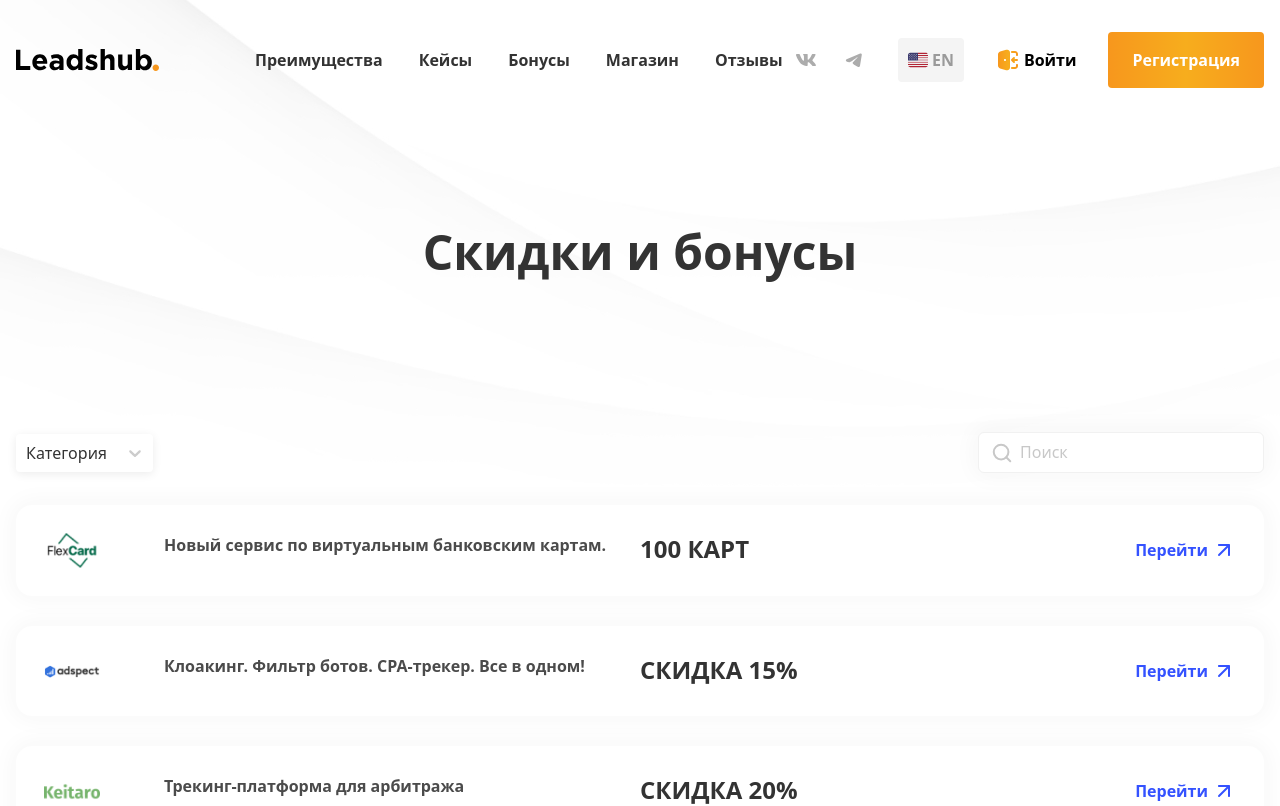
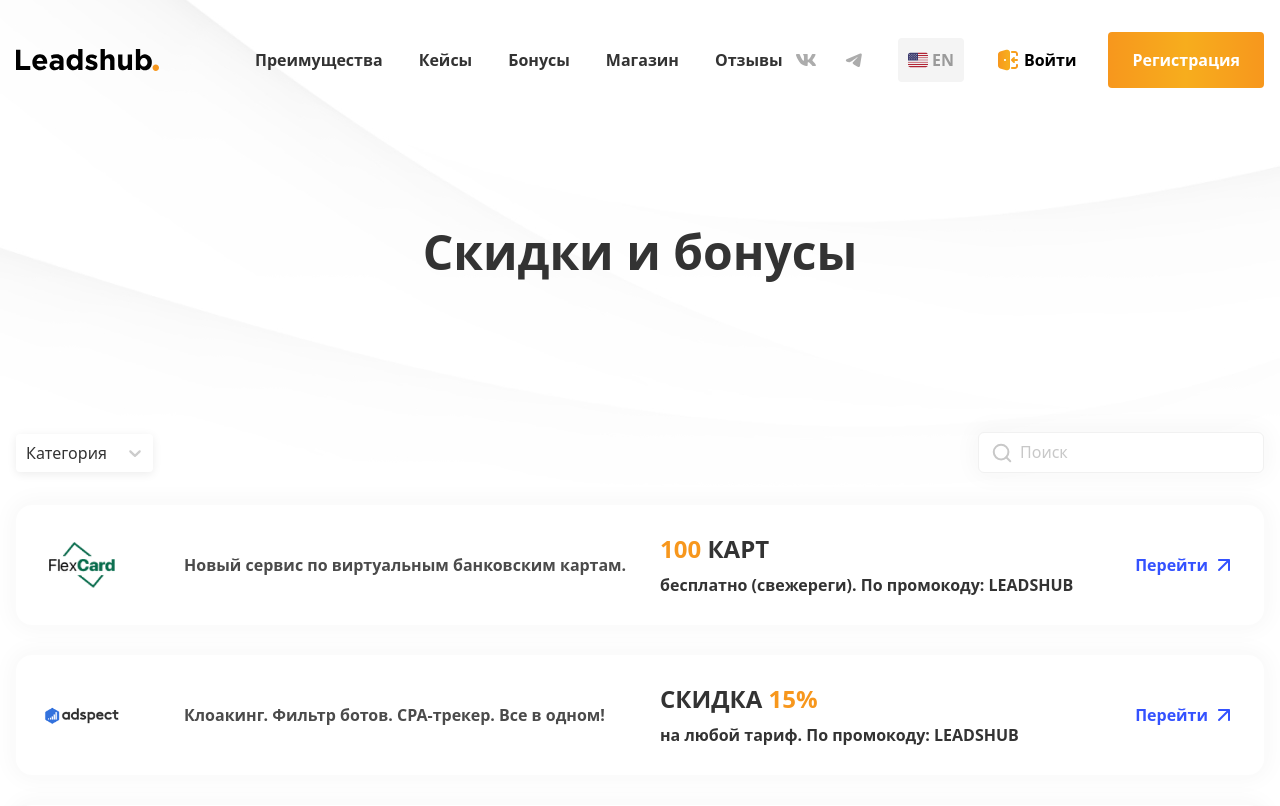
Before and after one commit to bryzZz/some-landing, a React (Vite) app: page /some-landing/bonuses in a window 1280 px wide. Shown: the top 806 px of the page. Built offline with nearby package versions, Linux system fonts and the light colour scheme; a web font is replaced by a local one.

Commit message:
change Bonuses and Contacts

```diff
--- a/src/pages/Bonuses/Bonuses.tsx
+++ b/src/pages/Bonuses/Bonuses.tsx
@@ -6,60 +6,136 @@
 import Bonus2 from "assets/images/bonuses-2.png";
 import Bonus3 from "assets/images/bonuses-3.png";
 import { ReactComponent as ExternalLink } from "assets/icons/external-link.svg";
+import { twMerge } from "tailwind-merge";
 
 const bonuses = [
   {
     img: Bonus1,
     text: "Новый сервис по виртуальным банковским картам.",
-    bonus: "100 карт",
+    bonusLeft: {
+      value: "100",
+      highlight: true,
+    },
+    bonusRight: {
+      value: "карт",
+    },
+    promocodeText: "бесплатно (свежереги). По промокоду:",
+    promocode: "LEADSHUB",
     link: "/",
   },
   {
     img: Bonus2,
     text: "Клоакинг. Фильтр ботов. CPA-трекер. Все в одном!",
-    bonus: "скидка 15%",
+    bonusLeft: {
+      value: "скидка",
+    },
+    bonusRight: {
+      value: "15%",
+      highlight: true,
+    },
+    promocodeText: "на любой тариф. По промокоду:",
+    promocode: "LEADSHUB",
     link: "/",
   },
   {
     img: Bonus3,
     text: "Трекинг-платформа для арбитража",
-    bonus: "скидка 20%",
+    bonusLeft: {
+      value: "скидка",
+    },
+    bonusRight: {
+      value: "20%",
+      highlight: true,
+    },
+    promocodeText:
+      "на покупку для нового клиента сроком до 3х месяцев. По промокоду:",
+    promocode: "LEADSHUB",
     link: "/",
   },
   {
     img: Bonus1,
     text: "Новый сервис по виртуальным банковским картам.",
-    bonus: "100 карт",
+    bonusLeft: {
+      value: "100",
+      highlight: true,
+    },
+    bonusRight: {
+      value: "карт",
+    },
+    promocodeText: "бесплатно (свежереги). По промокоду:",
+    promocode: "LEADSHUB",
     link: "/",
   },
   {
     img: Bonus2,
     text: "Клоакинг. Фильтр ботов. CPA-трекер. Все в одном!",
-    bonus: "скидка 15%",
+    bonusLeft: {
+      value: "скидка",
+    },
+    bonusRight: {
+      value: "15%",
+      highlight: true,
+    },
+    promocodeText: "на любой тариф. По промокоду:",
+    promocode: "LEADSHUB",
     link: "/",
   },
   {
     img: Bonus3,
     text: "Трекинг-платформа для арбитража",
-    bonus: "скидка 20%",
+    bonusLeft: {
+      value: "скидка",
+    },
+    bonusRight: {
+      value: "20%",
+      highlight: true,
+    },
+    promocodeText:
+      "на покупку для нового клиента сроком до 3х месяцев. По промокоду:",
+    promocode: "LEADSHUB",
     link: "/",
   },
   {
     img: Bonus1,
     text: "Новый сервис по виртуальным банковским картам.",
-    bonus: "100 карт",
+    bonusLeft: {
+      value: "100",
+      highlight: true,
+    },
+    bonusRight: {
+      value: "карт",
+    },
+    promocodeText: "бесплатно (свежереги). По промокоду:",
+    promocode: "LEADSHUB",
     link: "/",
   },
   {
     img: Bonus2,
     text: "Клоакинг. Фильтр ботов. CPA-трекер. Все в одном!",
-    bonus: "скидка 15%",
+    bonusLeft: {
+      value: "скидка",
+    },
+    bonusRight: {
+      value: "15%",
+      highlight: true,
+    },
+    promocodeText: "на любой тариф. По промокоду:",
+    promocode: "LEADSHUB",
     link: "/",
   },
   {
     img: Bonus3,
     text: "Трекинг-платформа для арбитража",
-    bonus: "скидка 20%",
+    bonusLeft: {
+      value: "скидка",
+    },
+    bonusRight: {
+      value: "20%",
+      highlight: true,
+    },
+    promocodeText:
+      "на покупку для нового клиента сроком до 3х месяцев. По промокоду:",
+    promocode: "LEADSHUB",
     link: "/",
   },
 ];
@@ -79,18 +155,46 @@
         </div>
 
         <div className="mb-40 flex flex-col gap-[30px]">
-          {bonuses.map(({ img, text, bonus, link }) => (
-            <div className="flex rounded-2xl bg-text-100 p-7 shadow-100">
+          {bonuses.map(
+            ({
+              img,
+              text,
+              bonusLeft,
+              bonusRight,
+              promocodeText,
+              promocode,
+              link,
+            }) => (
+              <div className="flex items-center rounded-2xl bg-text-100 p-7 shadow-100">
                 <img
-                className="w-full max-w-[120px] object-cover pr-16"
+                  className="w-full max-w-[140px] object-contain pr-16"
                   src={img}
                 />
                 <p className="sub-heading-3 mr-7 w-full max-w-md font-semibold">
                   {text}
                 </p>
-              <p className="mr-auto text-2xl font-extrabold uppercase text-text-400">
-                {bonus}
+                <div className="mr-auto max-w-md">
+                  <p className="mb-2 mr-auto text-2xl font-extrabold uppercase text-text-400">
+                    <span
+                      className={twMerge(
+                        bonusLeft.highlight && "text-primary-100"
+                      )}
+                    >
+                      {bonusLeft.value}
+                    </span>{" "}
+                    <span
+                      className={twMerge(
+                        bonusRight.highlight && "text-primary-100"
+                      )}
+                    >
+                      {bonusRight.value}
+                    </span>
                   </p>
+                  <p className="font-semibold text-text-400">
+                    {promocodeText}{" "}
+                    <span className="font-bold">{promocode}</span>
+                  </p>
+                </div>
                 <a
                   className="flex items-center gap-1 justify-self-end font-extrabold text-[#3452FF]"
                   href={link}
@@ -101,7 +205,8 @@
                   <ExternalLink />
                 </a>
               </div>
-          ))}
+            )
+          )}
         </div>
       </section>
 
--- a/src/pages/Contacts/Contacts.tsx
+++ b/src/pages/Contacts/Contacts.tsx
@@ -1,12 +1,13 @@
 import React, { useState } from "react";
+import { Link } from "react-router-dom";
+import { twMerge } from "tailwind-merge";
 
 import { TabPanel } from "components";
 
 import Person from "assets/icons/person.svg";
 import { ReactComponent as Telegram } from "assets/icons/telegram-2.svg";
 import { ReactComponent as Mail } from "assets/icons/mail.svg";
-import { Link } from "react-router-dom";
-import { twMerge } from "tailwind-merge";
+import ContactsImage from "assets/images/contacts-image.jpg";
 
 const contacts = [
   {
@@ -33,14 +34,14 @@
     items: [
       {
         avatar: Person,
-        name: "Снежана",
+        name: "Снежана2",
         role: "Advertise manager",
         telegram: "as",
         mail: "asd",
       },
       {
         avatar: Person,
-        name: "Дмитрий",
+        name: "Дмитрий2",
         role: "SEO",
         telegram: "as",
         mail: "asd",
@@ -52,14 +53,14 @@
     items: [
       {
         avatar: Person,
-        name: "Снежана",
+        name: "Снежана3",
         role: "Advertise manager",
         telegram: "as",
         mail: "asd",
       },
       {
         avatar: Person,
-        name: "Дмитрий",
+        name: "Дмитрий3",
         role: "SEO",
         telegram: "as",
         mail: "asd",
@@ -69,6 +70,24 @@
 ];
 
 const labels = contacts.map(({ label }) => label);
+
+const bottomContacts = [
+  {
+    title: "Поддержка в Telegram:",
+    link: "@leadshub_support",
+    Icon: Telegram,
+  },
+  {
+    title: "вопросы и предложения:",
+    link: "info@leadshub.pro",
+    Icon: Mail,
+  },
+  {
+    title: "Ваши резюме:",
+    link: "hr@leadshub.pro",
+    Icon: Mail,
+  },
+];
 
 export const Contacts: React.FC = () => {
   const [tabValue, setTabValue] = useState(0);
@@ -131,6 +150,23 @@
           </TabPanel>
         ))}
       </div>
+
+      <div
+        className="mx-auto mb-36 flex w-full max-w-[975px] items-center justify-between rounded-2xl border border-[#D1D1D1] bg-cover bg-center bg-no-repeat px-11 pb-10 pt-9 shadow-100"
+        style={{ backgroundImage: `url(${ContactsImage})` }}
+      >
+        {bottomContacts.map(({ title, Icon, link }) => (
+          <div className="text-center">
+            <h5 className="mb-1 text-[14px] font-bold uppercase text-[#000]">
+              {title}
+            </h5>
+            <a className="flex cursor-pointer items-center justify-center gap-1 text-[525260]">
+              <Icon width={20} height={20} />
+              {link}
+            </a>
+          </div>
+        ))}
+      </div>
     </section>
   );
 };
```
Also changed, not shown: src/assets/images/contacts-image.jpg (added). Lines whose indentation alone changed are shown as unchanged.
